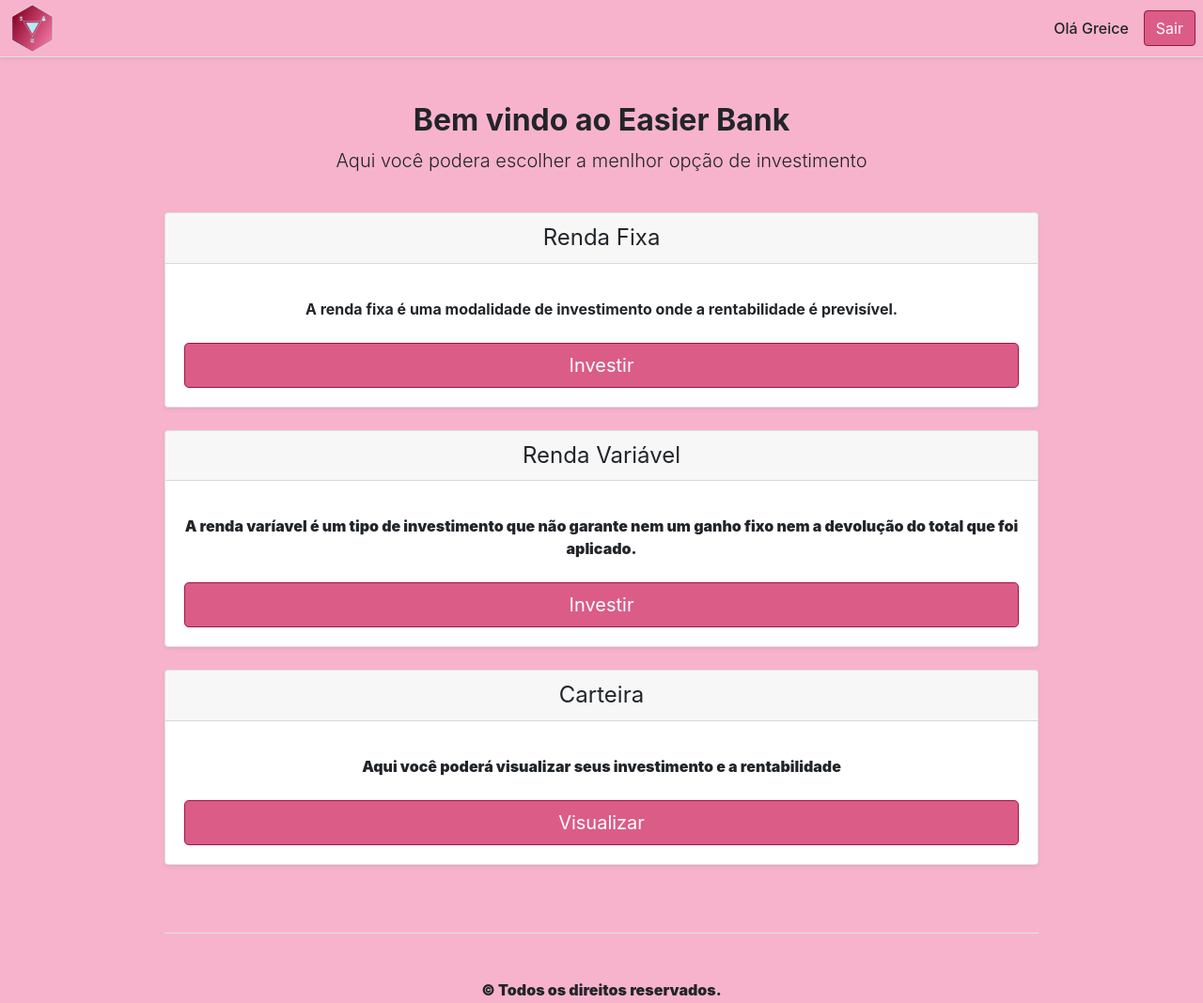
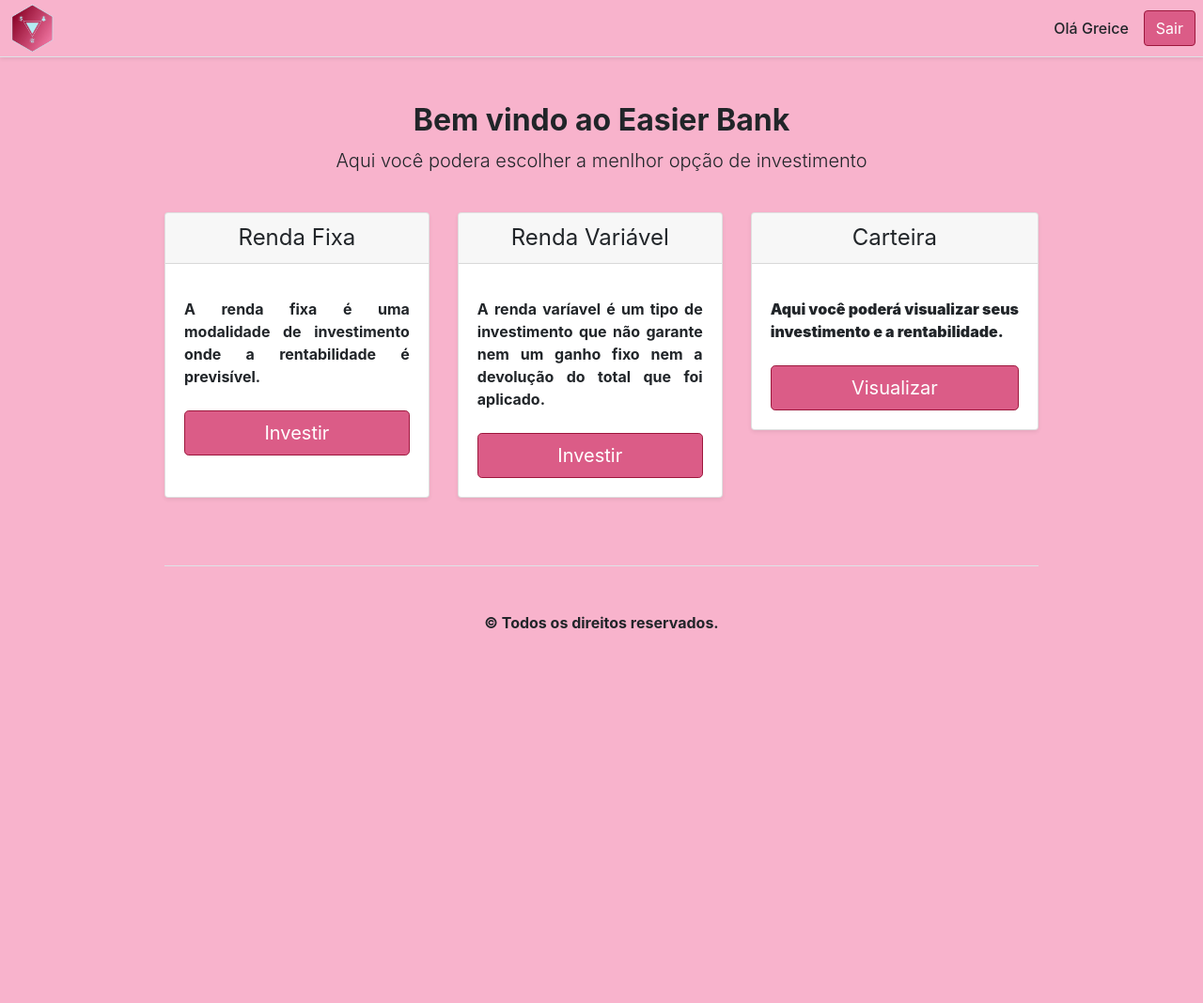
Before and after one commit to greicewelter/easierbank, a PHP site: page /dashboard.php in a window 1280 px wide. Shown: the top 1068 px of the page at 94% size. After the commit the page ends 669 px from the top, so only its background shows below. Run offline with PHP 8.4, Linux system fonts and the light colour scheme.

Commit message:
atualizaçao

```diff
--- a/dashboard.php
+++ b/dashboard.php
@@ -32,9 +32,9 @@
                     <h4 class="my-0 font-weight-normal">Renda Fixa</h4>
                 </div>
                 <div class="card-body">
-                    <ul class="list-unstyled mt-3 mb-4">
+                    <ul class="list-unstyled mt-3 mb-4 text-justify">
                         <li><strong>A renda fixa é uma modalidade de investimento
-              onde a rentabilidade é previsível.<strong></li>
+              onde a rentabilidade é previsível.</strong></li>
                     </ul>
                     <a type="button" class="btn btn-lg btn-block btn-easier" href="/investimento.php?inv=f">Investir</a>
                 </div>
@@ -44,9 +44,9 @@
                     <h4 class="my-0 font-weight-normal">Renda Variável</h4>
                 </div>
                 <div class="card-body">
-                    <ul class="list-unstyled mt-3 mb-4">
+                    <ul class="list-unstyled mt-3 mb-4 text-justify">
                         <li><strong>A renda varíavel é um tipo de investimento que não
-              garante nem um ganho fixo nem a devolução do total que foi aplicado.<strong</li>
+              garante nem um ganho fixo nem a devolução do total que foi aplicado.</strong</li>
                     </ul>
                     <a class="btn btn-lg btn-block btn-easier" href="/investimento.php?inv=v">Investir</a>
                 </div>
@@ -56,8 +56,8 @@
                     <h4 class="my-0 font-weight-normal">Carteira</h4>
                 </div>
                 <div class="card-body">
-                    <ul class="list-unstyled mt-3 mb-4">
-                        <li>Aqui você poderá visualizar seus investimento e a rentabilidade</li>
+                    <ul class="list-unstyled mt-3 mb-4 text-justify">
+                        <li><strong>Aqui você poderá visualizar seus <br>investimento e a rentabilidade.</strong></li>
                     </ul>
                     <a class="btn btn-lg btn-block btn-easier" href="/carteira.php">Visualizar</a>
                 </div>
```
